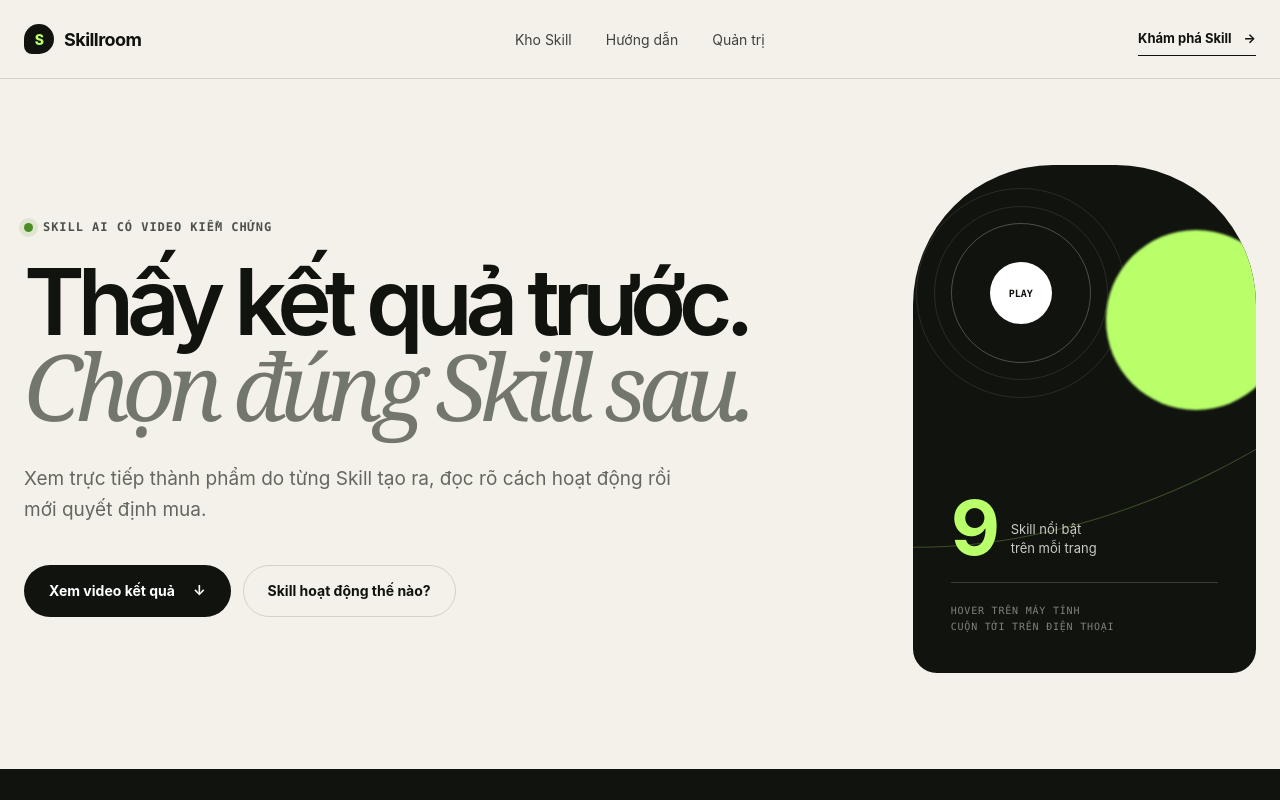
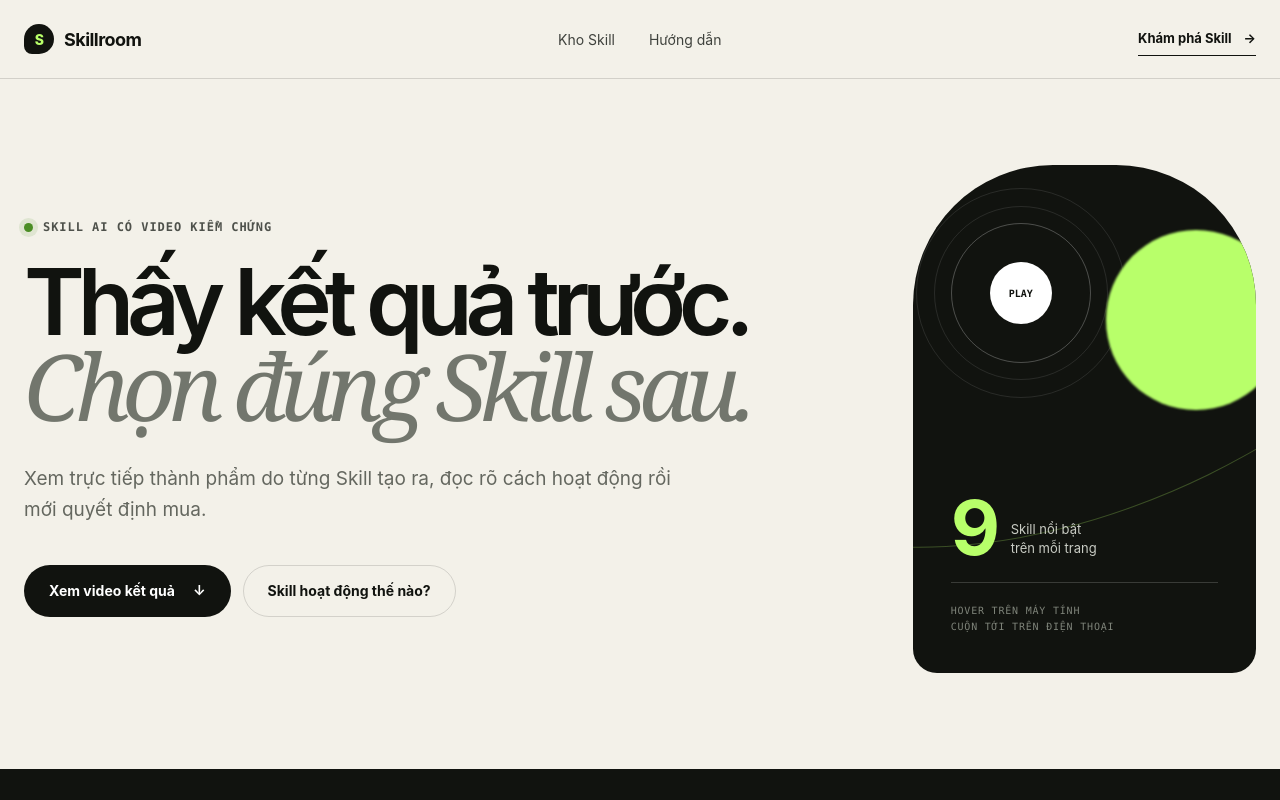
Before and after one commit to thangth89/skillroom-ai-store, a Next.js app: page / in a window 1280 px wide. Shown: the top 800 px of the page. Built offline with nearby package versions, Linux system fonts and the light colour scheme.

Commit message:
Hide admin link from customer navigation

```diff
--- a/components/site-header.tsx
+++ b/components/site-header.tsx
@@ -11,7 +11,6 @@ export function SiteHeader() {
         <nav className="main-nav" aria-label="Điều hướng chính">
           <Link href="/skills">Kho Skill</Link>
           <Link href="/support">Hướng dẫn</Link>
-          <Link href="/admin">Quản trị</Link>
         </nav>
         <Link className="header-cta" href="/skills">
           Khám phá Skill <span aria-hidden="true">→</span>
```
